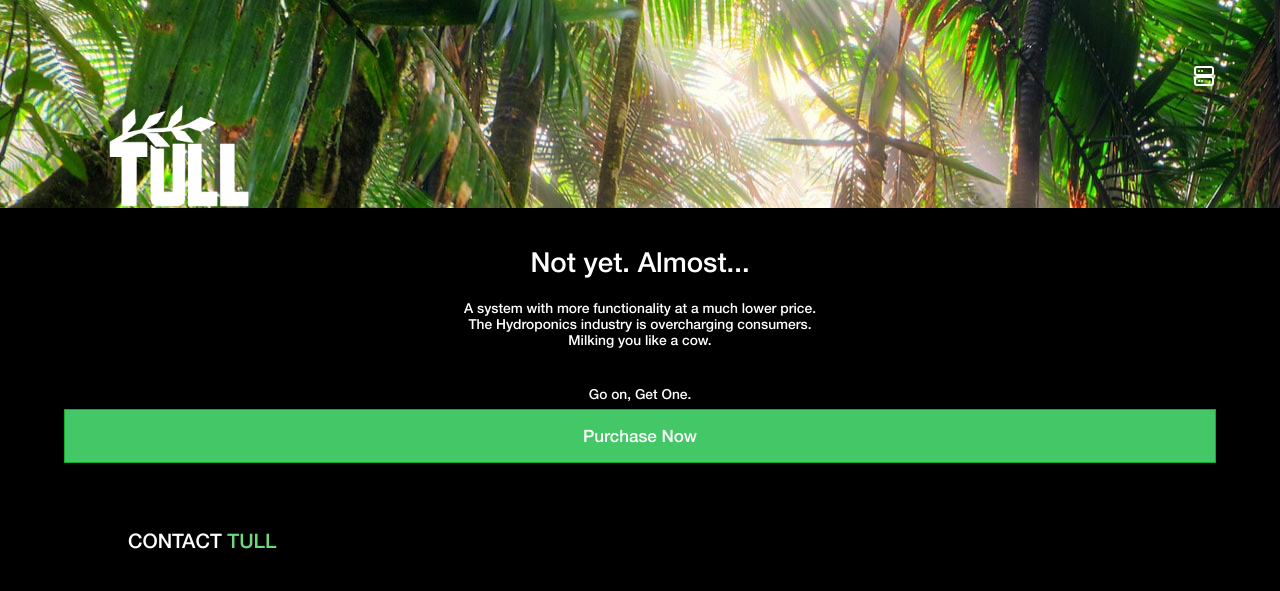
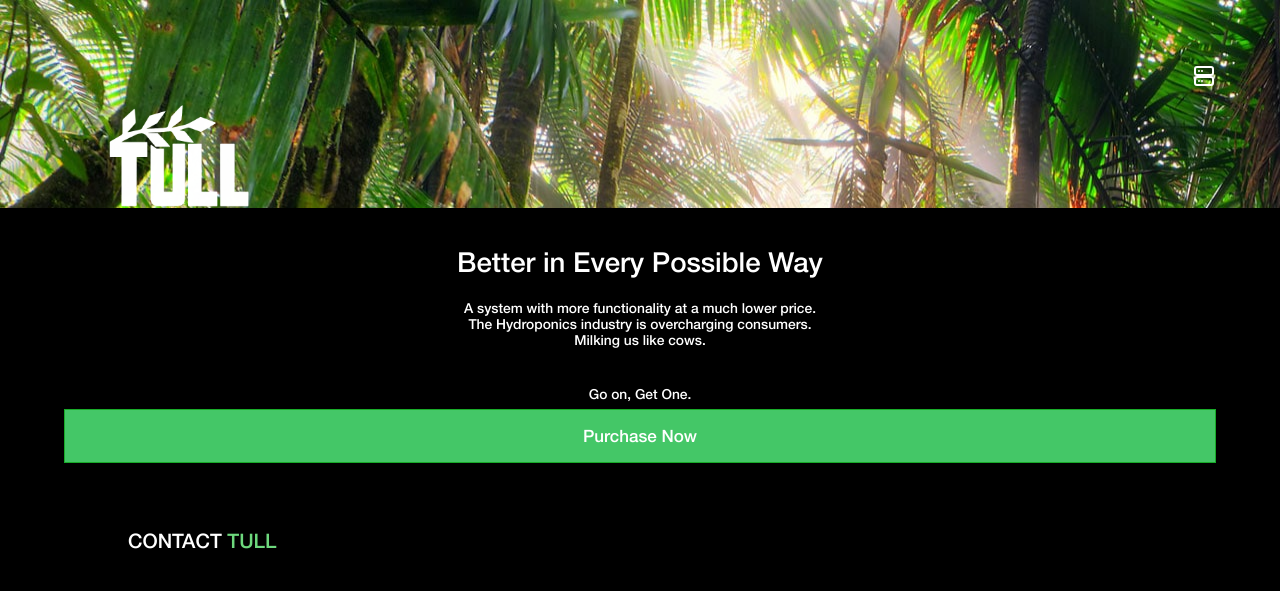
Before and after one commit to Randybutternugs/Xis, a Flask app: page / in a window 1280 px wide. Shown: the top 591 px of the page. Run offline with Flask 3, Linux system fonts and the light colour scheme; some libraries are stand-ins or nearby versions.

Commit message:
Homepage wording updates

```diff
--- a/xissite/templates/home.html
+++ b/xissite/templates/home.html
@@ -4,7 +4,7 @@
 {% block pagetitle %}<img src="../static/images/Tulllogo.png" alt="TULL" class="logo-img">{% endblock %}
 {%block titleicon %}<img src="../static/icons/databaseicon.svg" class="topicon" onclick="window.top.location.href='/viewdb';"> {% endblock %}
 {% block content %}
-<div class="buffer-card"> <span class="subhead"> <p class="title"> Not yet. Almost...</p> </br> <p class="info">A system with more functionality at a much lower price. </br> The Hydroponics industry is overcharging consumers. </br> Milking you like a cow.</p> <p class="purchtext"> Go on, Get One.</p></span>  <a href="/sell" class="BuyButton">Purchase Now</a></div>
+<div class="buffer-card"> <span class="subhead"> <p class="title"> Better in Every Possible Way</p> </br> <p class="info">A system with more functionality at a much lower price. </br> The Hydroponics industry is overcharging consumers. </br> Milking us like cows.</p> <p class="purchtext"> Go on, Get One.</p></span>  <a href="/sell" class="BuyButton">Purchase Now</a></div>
 <div class="card"><a id="contact" href="/contact"> CONTACT <span style="color: #6DD87D;">TULL</span> </a></div>
 <div class="card"><a id="about" href="/about"> ABOUT <span style="color: #6DD87D;">TULL</span> </a></div>
 <div class="card-footer">  <p>TULL LLC. 2022</p> <img src="../static/icons/instagram.svg"> <img src="../static/icons/twitter.svg"> </div>
```
